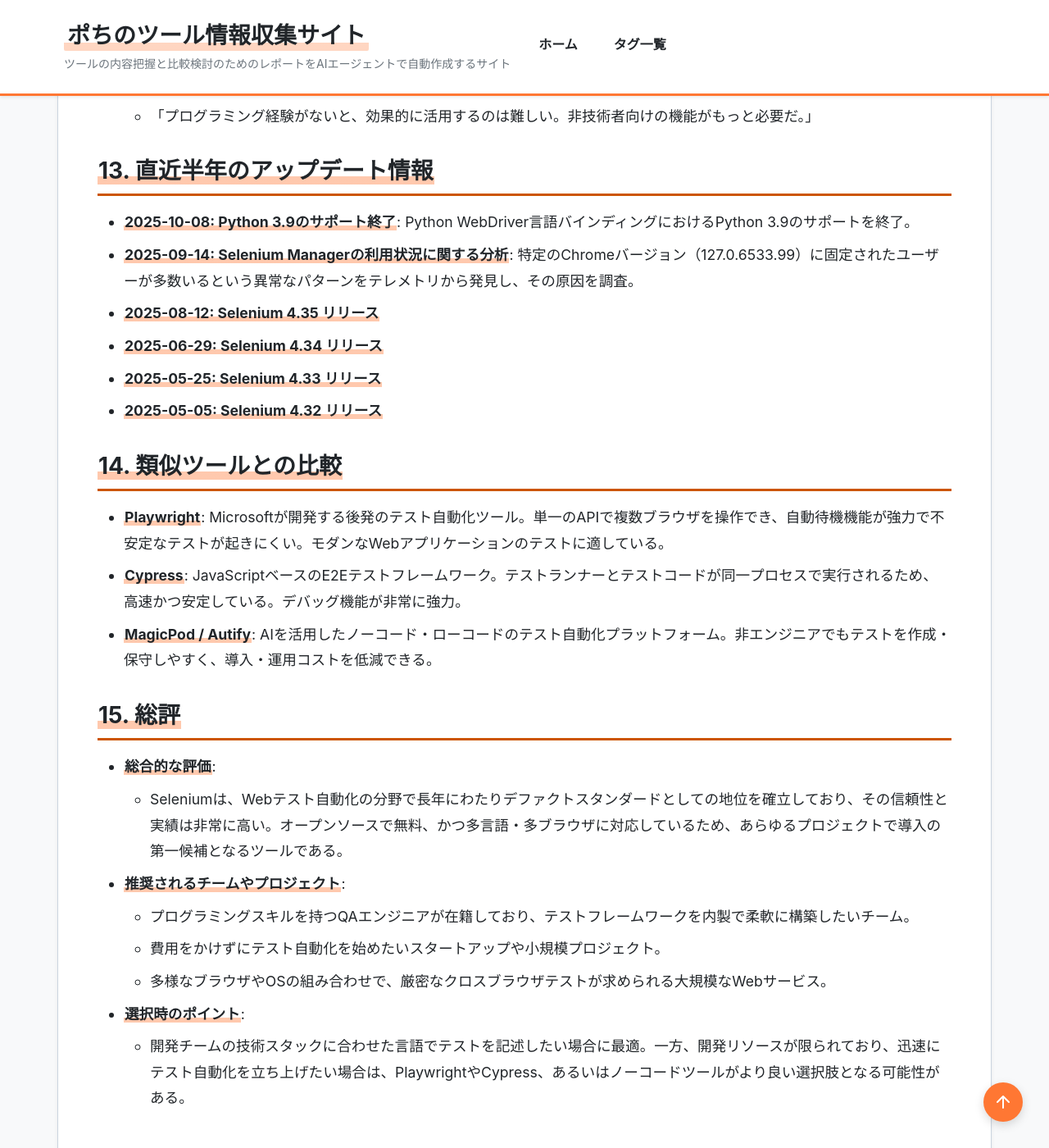
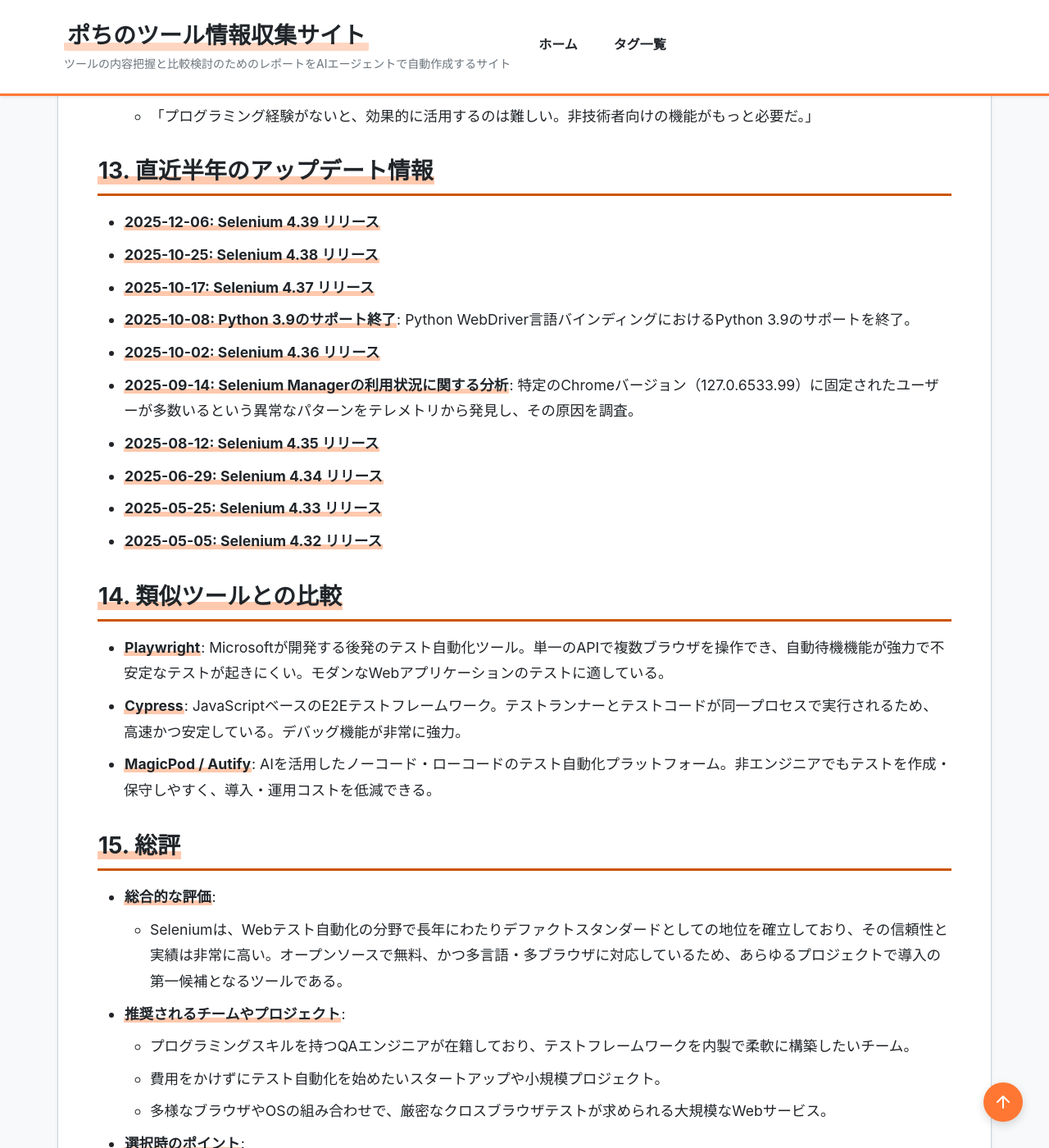
Before and after one commit to aegisfleet/tool-survey-report, a Jekyll site: the page built from _reports/selenium.md, in a window 1280 px wide and 1400 px high, scrolled down 5834 px. Shown: the whole window at 82% size. Built offline with Jekyll 4.4.1, drawn with Linux system fonts in a browser that asks for light colours; some of the changed text lies outside the part shown.

Commit message:
feat: _reports/selenium.md の更新 (#263)
Seleniumの調査レポートを最新情報に更新。

- last_updated を 2025-12-20 に更新
- 直近半年のアップデート情報に最新のリリース情報を追加

Co-authored-by: google-labs-jules[bot] <161369871+google-labs-jules[bot]@users.noreply.github.com>

```diff
--- a/_reports/selenium.md
+++ b/_reports/selenium.md
@@ -5,7 +5,7 @@ category: "テスト/QA"
 developer: "Software Freedom Conservancy"
 official_site: "https://www.selenium.dev/"
 date: "2025-10-24"
-last_updated: "2025-10-24"
+last_updated: "2025-12-20"
 tags:
   - "テスト自動化"
   - "オープンソース"
@@ -110,7 +110,11 @@ relationships:
 
 ## **13. 直近半年のアップデート情報**
 
+* **2025-12-06: Selenium 4.39 リリース**
+* **2025-10-25: Selenium 4.38 リリース**
+* **2025-10-17: Selenium 4.37 リリース**
 * **2025-10-08: Python 3.9のサポート終了**: Python WebDriver言語バインディングにおけるPython 3.9のサポートを終了。
+* **2025-10-02: Selenium 4.36 リリース**
 * **2025-09-14: Selenium Managerの利用状況に関する分析**: 特定のChromeバージョン（127.0.6533.99）に固定されたユーザーが多数いるという異常なパターンをテレメトリから発見し、その原因を調査。
 * **2025-08-12: Selenium 4.35 リリース**
 * **2025-06-29: Selenium 4.34 リリース**
```
